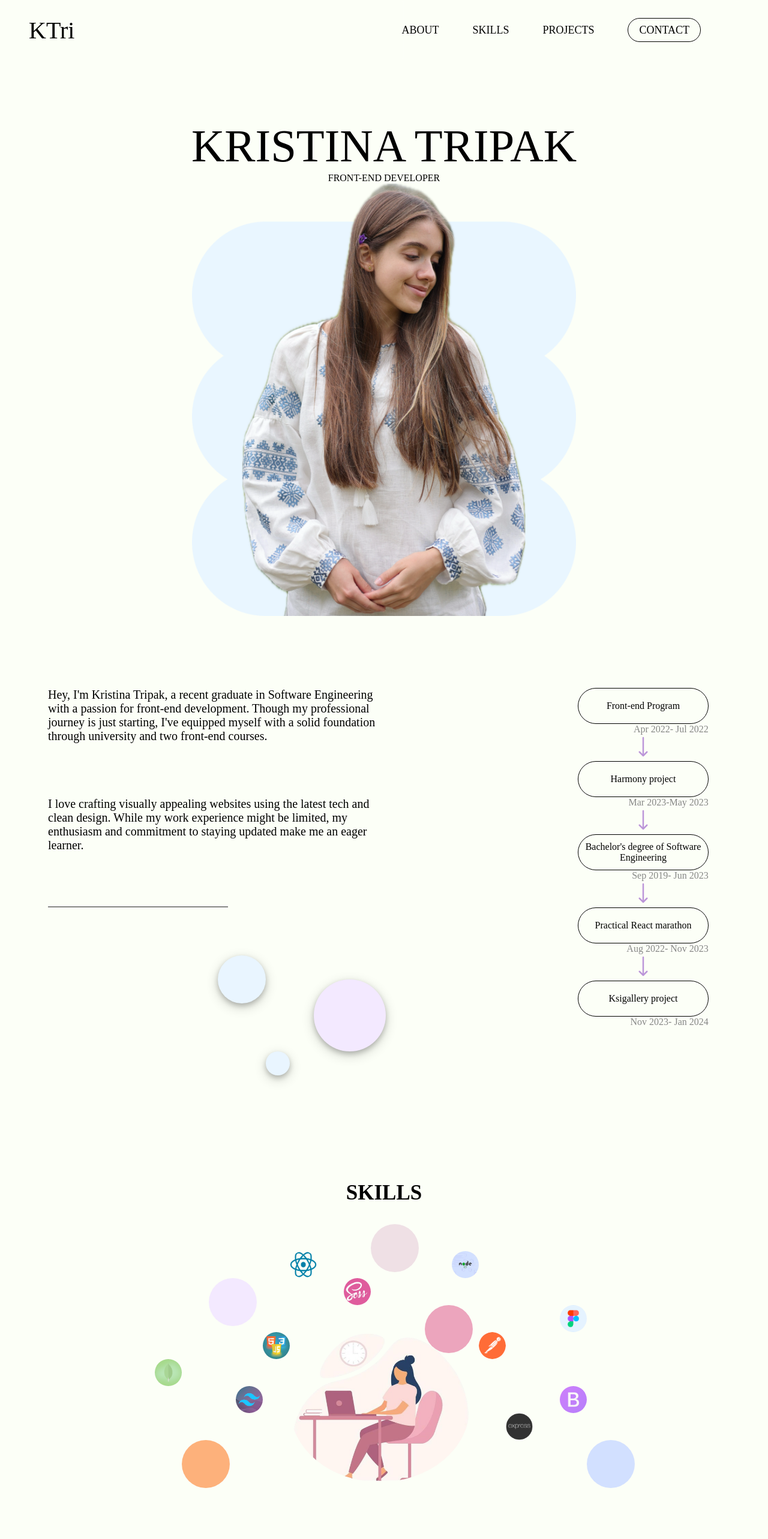
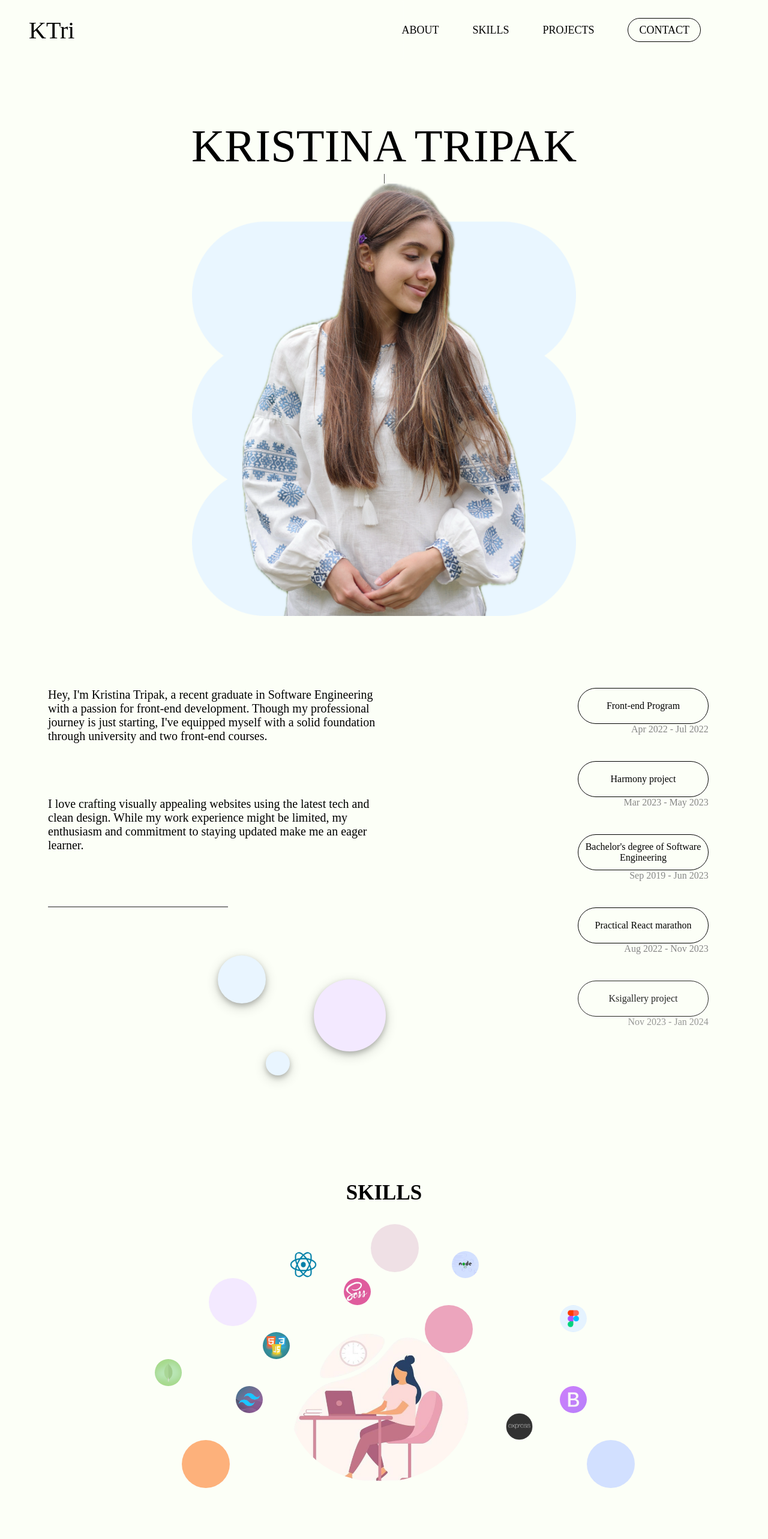
Before and after one commit to tinatripak/POTFOLIO, a React (Create React App) app: page / in a window 1280 px wide. Shown: the top 2566 px of the page at 60% size. Built offline with nearby package versions, Linux system fonts and the light colour scheme; a web font is replaced by a local one.

Commit message:
added some animation

```diff
--- a/package.json
+++ b/package.json
@@ -10,11 +10,13 @@
     "react-bootstrap": "^2.9.2",
     "react-dom": "^18.2.0",
     "react-icons": "^5.0.1",
+    "react-intersection-observer": "^9.5.3",
     "react-router-dom": "^6.21.2",
     "react-router-hash-link": "^2.4.3",
     "react-scripts": "5.0.1",
     "react-scroll": "^1.9.0",
     "sass": "^1.69.7",
+    "typewriter-effect": "^2.21.0",
     "web-vitals": "^2.1.4"
   },
   "scripts": {
--- a/src/components/About/About.module.scss
+++ b/src/components/About/About.module.scss
@@ -15,7 +15,6 @@
             padding: 1rem 1rem;
             padding-top: 9vh;
       }
-
 
       .text {
             font-size: 20px;
@@ -98,6 +97,29 @@
                         margin: 0 auto;
                   }
                   .workExperience {
+                        animation: aboutFadeIn 1s forwards;
+                        opacity: 0;
+
+                        &:nth-child(1) {
+                              animation-delay: 2s;
+                        }
+
+                        &:nth-child(3) {
+                              animation-delay: 3s;
+                        }
+
+                        &:nth-child(5) {
+                              animation-delay: 4s;
+                        }
+
+                        &:nth-child(7) {
+                              animation-delay: 5s;
+                        }
+
+                        &:nth-child(9) {
+                              animation-delay: 6s;
+                        }
+
                         .title {
                               border: 1px solid $black;
                               border-radius: $workExperienceBorderRadius;
@@ -109,7 +131,6 @@
                               align-items: center;
                               justify-content: center;
                               text-align: center;
-
 
                               @include breakpoint(smallScreen) {
                                     width: 50vw;
@@ -124,6 +145,25 @@
                   .icon {
                         color: $arrow-color;
                         text-align: center;
+
+                        animation: aboutFadeIn 1s forwards;
+                        opacity: 0;
+
+                        &:nth-child(2) {
+                              animation-delay: 7s;
+                        }
+
+                        &:nth-child(4) {
+                              animation-delay: 8s;
+                        }
+
+                        &:nth-child(6) {
+                              animation-delay: 9s;
+                        }
+
+                        &:nth-child(8) {
+                              animation-delay:10s;
+                        }
                   }
             }
 
--- a/src/components/Contact/Contact.module.scss
+++ b/src/components/Contact/Contact.module.scss
@@ -22,7 +22,7 @@
             display: flex;
             justify-content: space-around;
             font-family: $Junge;
-            margin-bottom: 4vh;
+            margin-bottom: 1vh;
 
             @include breakpoint(smallScreen) {
                   display: block;
--- a/src/components/Header/Header.module.scss
+++ b/src/components/Header/Header.module.scss
@@ -33,6 +33,7 @@
                   text-decoration: none;
                   font-family: $Allison;
                   color: black;
+                  cursor: pointer;
             }
 
             .nav {
@@ -86,6 +87,7 @@
                               margin-right: calc(0.5rem + #{$spacing-md});
                         }
                         li {
+                              cursor: pointer;
                               &:not(:last-child) {
                                     margin-bottom: $spacing-md;
                                     @include breakpoint(md) {
--- a/src/components/Home/Home.jsx
+++ b/src/components/Home/Home.jsx
@@ -1,6 +1,7 @@
 import React from 'react'
 import Header from '../Header/Header'
 import classes from './Home.module.scss'
+import Typewriter from 'typewriter-effect';
 
 const Home = () => {
   return (
@@ -11,7 +12,14 @@ const Home = () => {
       <div className={classes.main}>
         <div className={classes.text}>
           <p className={classes.fullName}>Kristina Tripak</p>
-          <p className={classes.position}>Front-end Developer</p>
+          <Typewriter
+          className={classes.position}
+            options={{
+              strings: ['Front-end Developer'],
+              autoStart: true,
+              loop: true,
+            }}
+          />
         </div>
         <div className={classes.photo}>
           <img src={process.env.PUBLIC_URL + '/images/myPhoto.png'} alt="Kristina Tripak" />
--- a/src/components/Skills/Skills.jsx
+++ b/src/components/Skills/Skills.jsx
@@ -7,7 +7,7 @@ const Skills = () => {
       <h2 className={classes.heading}>Skills</h2>
 
       <div className={classes.content}>
-        <div className={classes.mongoIcon}>
+        <div className={`${classes.mongoIcon} ${classes.icon}`}>
           <img
             src={process.env.PUBLIC_URL + "/images/mongoIcon.png"}
             alt="mongo icon"
@@ -15,25 +15,25 @@ const Skills = () => {
         </div>
         <div className={classes.orangeIcon}></div>
         <div className={classes.purpleIcon}></div>
-        <div className={classes.tailwindIcon}>
+        <div className={`${classes.tailwindIcon} ${classes.icon}`}>
           <img
             src={process.env.PUBLIC_URL + "/images/tailwindIcon.png"}
             alt="tailwind icon"
           />
         </div>
-        <div className={classes.basicIcon}>
+        <div className={`${classes.basicIcon} ${classes.icon}`}>
           <img
             src={process.env.PUBLIC_URL + "/images/basicIcon.png"}
             alt="html css js icon"
           />
         </div>
-        <div className={classes.reactIcon}>
+        <div className={`${classes.reactIcon} ${classes.icon}`}>
           <img
             src={process.env.PUBLIC_URL + "/images/reactIcon.png"}
             alt="react icon"
           />
         </div>
-        <div className={classes.scssIcon}>
+        <div className={`${classes.scssIcon} ${classes.icon}`}>
           <img
             src={process.env.PUBLIC_URL + "/images/scssIcon.png"}
             alt="scss icon"
@@ -41,32 +41,32 @@ const Skills = () => {
         </div>
         <div className={classes.lightPinkIcon}></div>
         <div className={classes.darkPinkIcon}></div>
-        <div className={classes.nodeIcon}>
+        <div className={`${classes.nodeIcon} ${classes.icon}`}>
           <img
             src={process.env.PUBLIC_URL + "/images/nodeIcon.png"}
             alt="node icon"
           />
         </div>
-        <div className={classes.postmanIcon}>
+        <div className={`${classes.postmanIcon} ${classes.icon}`}>
           <img
             src={process.env.PUBLIC_URL + "/images/postmanIcon.png"}
             alt="postman icon"
           />
         </div>
-        <div className={classes.expressIcon}>
+        <div className={`${classes.expressIcon} ${classes.icon}`}>
           <img
             src={process.env.PUBLIC_URL + "/images/expressIcon.png"}
             alt="express icon"
           />
         </div>
         <div className={classes.pinkIcon}></div>
-        <div className={classes.figmaIcon}>
+        <div className={`${classes.figmaIcon} ${classes.icon}`}>
           <img
             src={process.env.PUBLIC_URL + "/images/figmaIcon.png"}
             alt="figma icon"
           />
         </div>
-        <div className={classes.bootstrapIcon}>
+        <div className={`${classes.bootstrapIcon} ${classes.icon}`}>
           <img
             src={process.env.PUBLIC_URL + "/images/bootstrapIcon.png"}
             alt="bootstrap icon"
--- a/src/components/Skills/Skills.module.scss
+++ b/src/components/Skills/Skills.module.scss
@@ -7,9 +7,9 @@
             padding-top: 9vh;
       }
 
-      .heading{
+      .heading {
             display: none;
-            font-family:$Julius;
+            font-family: $Julius;
             padding-bottom: 4vh;
             text-align: center;
 
@@ -21,7 +21,7 @@
             }
       }
 
-      .content{
+      .content {
             display: grid;
             grid-template-columns: repeat(17, 80px);
             grid-template-rows: repeat(10, 80px);
@@ -40,8 +40,7 @@
                   grid-template-rows: repeat(10, 30px);
             }
 
-
-            img{
+            img {
                   width: 80px;
                   height: 80px;
                   border-radius: 50%;
@@ -55,7 +54,7 @@
                   }
             }
 
-            .orangeIcon{
+            .orangeIcon {
                   grid-column-start: 2;
                   grid-column-end: 2;
                   grid-row-start: 9;
@@ -70,7 +69,7 @@
                         display: none;
                   }
             }
-            .purpleIcon{
+            .purpleIcon {
                   grid-column-start: 3;
                   grid-column-end: 3;
                   grid-row-start: 3;
@@ -84,7 +83,7 @@
                         display: none;
                   }
             }
-            .lightPinkIcon{
+            .lightPinkIcon {
                   grid-column-start: 9;
                   grid-column-end: 9;
                   grid-row-start: 1;
@@ -98,8 +97,8 @@
                         display: none;
                   }
             }
-            .darkPinkIcon{
-                  grid-column-start:11;
+            .darkPinkIcon {
+                  grid-column-start: 11;
                   grid-column-end: 11;
                   grid-row-start: 4;
                   grid-row-end: 4;
@@ -112,130 +111,7 @@
                         display: none;
                   }
             }
-            .mongoIcon{
-                  grid-column-start:1;
-                  grid-column-end: 1;
-                  grid-row-start: 6;
-                  grid-row-end: 6;
-                  @include breakpoint(smallScreen) {
-                        grid-column-start:1;
-                        grid-column-end: 2;
-                        grid-row-start: 5;
-                        grid-row-end: 6;
-                  }
-            }
-            .tailwindIcon{
-                  grid-column-start:4;
-                  grid-column-end: 4;
-                  grid-row-start: 7;
-                  grid-row-end: 7;
-                  @include breakpoint(smallScreen) {
-                        grid-column-start:2;
-                        grid-column-end: 3;
-                        grid-row-start: 8;
-                        grid-row-end: 9;
-                  }
-            }
-            .basicIcon{
-                  grid-column-start:5;
-                  grid-column-end: 5;
-                  grid-row-start: 5;
-                  grid-row-end: 5;
-                  @include breakpoint(smallScreen) {
-                        grid-column-start:8;
-                        grid-column-end: 9;
-                        grid-row-start: 2;
-                        grid-row-end: 3;
-                  }
-            }
-            .reactIcon{
-                  grid-column-start:6;
-                  grid-column-end: 6;
-                  grid-row-start: 2;
-                  grid-row-end: 2;
-
-                  @include breakpoint(smallScreen) {
-                        img{
-                              width: 180px;
-                              height: 180px;
-                        }
-
-                        grid-column-start:3;
-                        grid-column-end: 8;
-                        grid-row-start: 3;
-                        grid-row-end: 8;
-                  }
-            }
-            .scssIcon{
-                  grid-column-start:8;
-                  grid-column-end: 8;
-                  grid-row-start: 3;
-                  grid-row-end: 3;
-                  @include breakpoint(smallScreen) {
-                        grid-column-start:2;
-                        grid-column-end: 3;
-                        grid-row-start: 2;
-                        grid-row-end: 3;
-                  }
-            }
-            .nodeIcon{
-                  grid-column-start:12;
-                  grid-column-end: 12;
-                  grid-row-start: 2;
-                  grid-row-end: 2;
-                  @include breakpoint(smallScreen) {
-                        grid-column-start:5;
-                        grid-column-end: 6;
-                        grid-row-start: 1;
-                        grid-row-end: 2;
-                  }
-            }
-            .postmanIcon{
-                  grid-column-start:13;
-                  grid-column-end: 13;
-                  grid-row-start: 5;
-                  grid-row-end: 5;
-                  @include breakpoint(smallScreen) {
-                        display: none;
-                  }
-            }
-            .expressIcon{
-                  grid-column-start:14;
-                  grid-column-end: 14;
-                  grid-row-start: 8;
-                  grid-row-end: 8;
-                  @include breakpoint(smallScreen) {
-                        grid-column-start:5;
-                        grid-column-end: 6;
-                        grid-row-start: 9;
-                        grid-row-end: 10;
-                  }
-            }
-            .figmaIcon{
-                  grid-column-start:16;
-                  grid-column-end: 16;
-                  grid-row-start: 4;
-                  grid-row-end: 4;
-                  @include breakpoint(smallScreen) {
-                        grid-column-start:9;
-                        grid-column-end: 10;
-                        grid-row-start: 5;
-                        grid-row-end: 6;
-                  }
-            }
-            .bootstrapIcon{
-                  grid-column-start:16;
-                  grid-column-end: 16;
-                  grid-row-start: 7;
-                  grid-row-end: 7;
-                  @include breakpoint(smallScreen) {
-                        grid-column-start:8;
-                        grid-column-end: 9;
-                        grid-row-start: 8;
-                        grid-row-end: 9;
-                  }
-            }
-            .pinkIcon{
+            .pinkIcon {
                   grid-column-start: 8;
                   grid-column-end: 9;
                   grid-row-start: 8;
@@ -249,7 +125,7 @@
                         display: none;
                   }
             }
-            .blueIcon{
+            .blueIcon {
                   grid-column-start: 17;
                   grid-column-end: 17;
                   grid-row-start: 9;
@@ -264,13 +140,137 @@
                   }
             }
 
-            .girlIcon{
+            .mongoIcon {
+                  grid-column-start: 1;
+                  grid-column-end: 1;
+                  grid-row-start: 6;
+                  grid-row-end: 6;
+                  @include breakpoint(smallScreen) {
+                        grid-column-start: 1;
+                        grid-column-end: 2;
+                        grid-row-start: 5;
+                        grid-row-end: 6;
+                  }
+            }
+            .tailwindIcon {
+                  grid-column-start: 4;
+                  grid-column-end: 4;
+                  grid-row-start: 7;
+                  grid-row-end: 7;
+                  @include breakpoint(smallScreen) {
+                        grid-column-start: 2;
+                        grid-column-end: 3;
+                        grid-row-start: 8;
+                        grid-row-end: 9;
+                  }
+            }
+            .basicIcon {
+                  grid-column-start: 5;
+                  grid-column-end: 5;
+                  grid-row-start: 5;
+                  grid-row-end: 5;
+                  @include breakpoint(smallScreen) {
+                        grid-column-start: 8;
+                        grid-column-end: 9;
+                        grid-row-start: 2;
+                        grid-row-end: 3;
+                  }
+            }
+            .reactIcon {
+                  grid-column-start: 6;
+                  grid-column-end: 6;
+                  grid-row-start: 2;
+                  grid-row-end: 2;
+
+                  @include breakpoint(smallScreen) {
+                        img {
+                              width: 180px;
+                              height: 180px;
+                        }
+
+                        grid-column-start: 3;
+                        grid-column-end: 8;
+                        grid-row-start: 3;
+                        grid-row-end: 8;
+                  }
+            }
+            .scssIcon {
+                  grid-column-start: 8;
+                  grid-column-end: 8;
+                  grid-row-start: 3;
+                  grid-row-end: 3;
+                  @include breakpoint(smallScreen) {
+                        grid-column-start: 2;
+                        grid-column-end: 3;
+                        grid-row-start: 2;
+                        grid-row-end: 3;
+                  }
+            }
+            .nodeIcon {
+                  grid-column-start: 12;
+                  grid-column-end: 12;
+                  grid-row-start: 2;
+                  grid-row-end: 2;
+                  @include breakpoint(smallScreen) {
+                        grid-column-start: 5;
+                        grid-column-end: 6;
+                        grid-row-start: 1;
+                        grid-row-end: 2;
+                  }
+            }
+            .postmanIcon {
+                  grid-column-start: 13;
+                  grid-column-end: 13;
+                  grid-row-start: 5;
+                  grid-row-end: 5;
+                  @include breakpoint(smallScreen) {
+                        display: none;
+                  }
+            }
+            .expressIcon {
+                  grid-column-start: 14;
+                  grid-column-end: 14;
+                  grid-row-start: 8;
+                  grid-row-end: 8;
+                  @include breakpoint(smallScreen) {
+                        grid-column-start: 5;
+                        grid-column-end: 6;
+                        grid-row-start: 9;
+                        grid-row-end: 10;
+                  }
+            }
+            .figmaIcon {
+                  grid-column-start: 16;
+                  grid-column-end: 16;
+                  grid-row-start: 4;
+                  grid-row-end: 4;
+                  @include breakpoint(smallScreen) {
+                        grid-column-start: 9;
+                        grid-column-end: 10;
+                        grid-row-start: 5;
+                        grid-row-end: 6;
+                  }
+            }
+            .bootstrapIcon {
+                  grid-column-start: 16;
+                  grid-column-end: 16;
+                  grid-row-start: 7;
+                  grid-row-end: 7;
+                  @include breakpoint(smallScreen) {
+                        grid-column-start: 8;
+                        grid-column-end: 9;
+                        grid-row-start: 8;
+                        grid-row-end: 9;
+                  }
+            }
+
+            .girlIcon {
                   grid-column-start: 6;
                   grid-column-end: 12;
                   grid-row-start: 5;
                   grid-row-end: 10;
 
-                  img{
+                  img {
                         width: 480px;
                         height: 430px;
                   }
@@ -279,13 +279,49 @@
                   }
 
                   @include breakpoint(bigScreen) {
-                        img{
+                        img {
                               width: 300px;
                               height: 250px;
                         }
                   }
             }
+
+            .icon {
+                  animation: skillsFadeIn 0.5s forwards;
+                  opacity: 0;
+
+                  &:nth-child(1) {
+                        animation-delay: 1s;
+                  }
+                  &:nth-child(4) {
+                        animation-delay: 1.5s;
+                  }
+                  &:nth-child(5) {
+                        animation-delay: 2s;
+                  }
+                  &:nth-child(6) {
+                        animation-delay: 2.5s;
+                  }
+                  &:nth-child(7) {
+                        animation-delay: 3s;
+                  }
+                  &:nth-child(10) {
+                        animation-delay: 3.5s;
+                  }
+
+                  &:nth-child(11) {
+                        animation-delay: 4s;
+                  }
+                  &:nth-child(12) {
+                        animation-delay: 4.5s;
+                  }
+                  &:nth-child(14) {
+                        animation-delay: 5s;
+                  }
+                  &:nth-child(15) {
+                        animation-delay: 5.5s;
+                  }
+
+            }
       }
-
-
 }
--- a/src/styles/variables.scss
+++ b/src/styles/variables.scss
@@ -81,3 +81,20 @@ $headerHeight: 100px;
         }
       }
     }
+
+
+@keyframes skillsFadeIn {
+  to {
+    opacity: 1;
+    transform: rotate(360deg);
+  }
+  from {
+    transform: rotate(0deg);
+  }
+}
+
+@keyframes aboutFadeIn {
+  to {
+    opacity: 1;
+  }
+}
```
Also changed, not shown: src/components/About/About.jsx (+19 -9 lines), src/components/Projects/Projects.module.scss (+8 -0 lines), 1 other file (tests, documents, lock files or other folders). Lines whose indentation alone changed are shown as unchanged.
